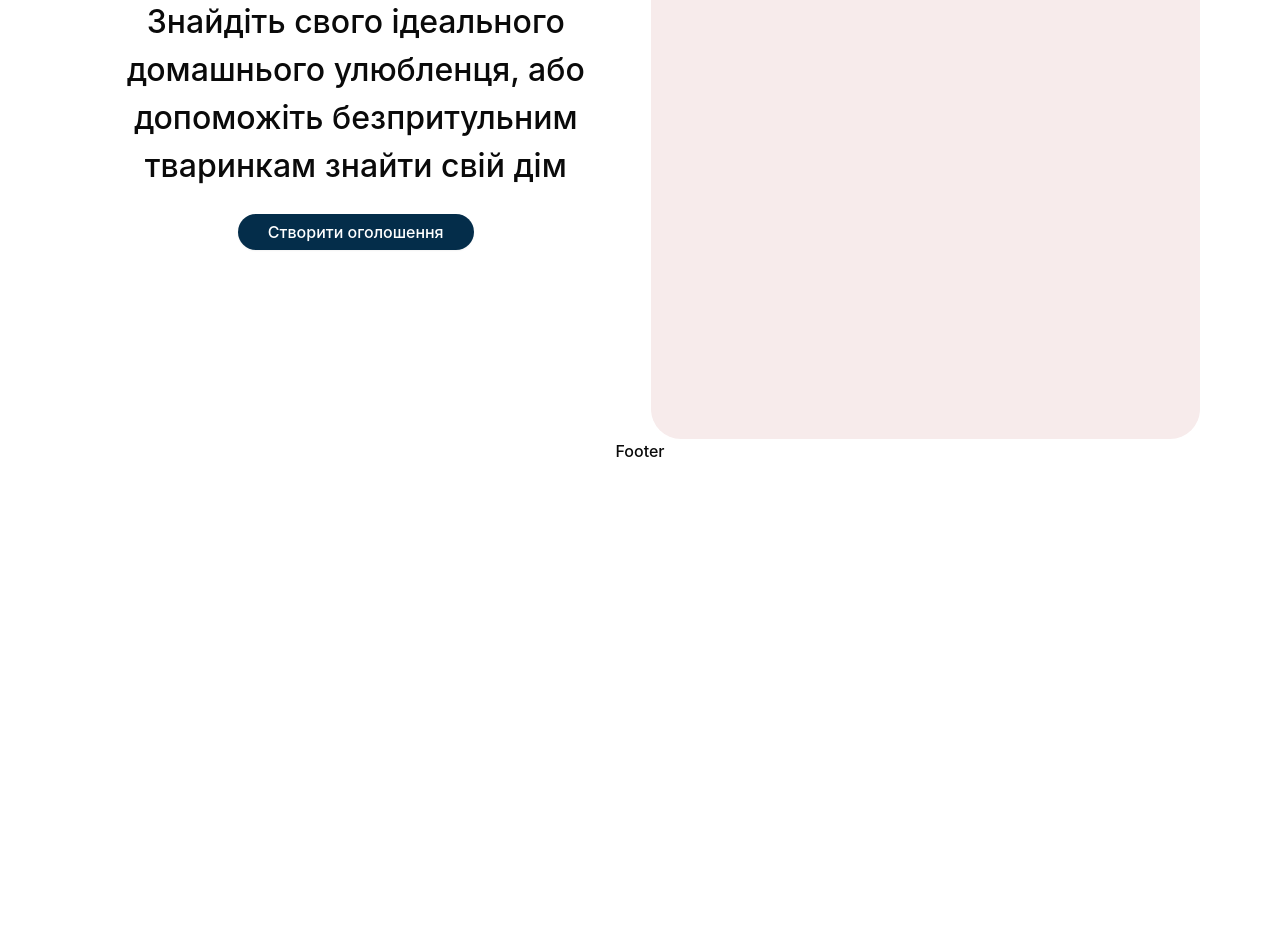
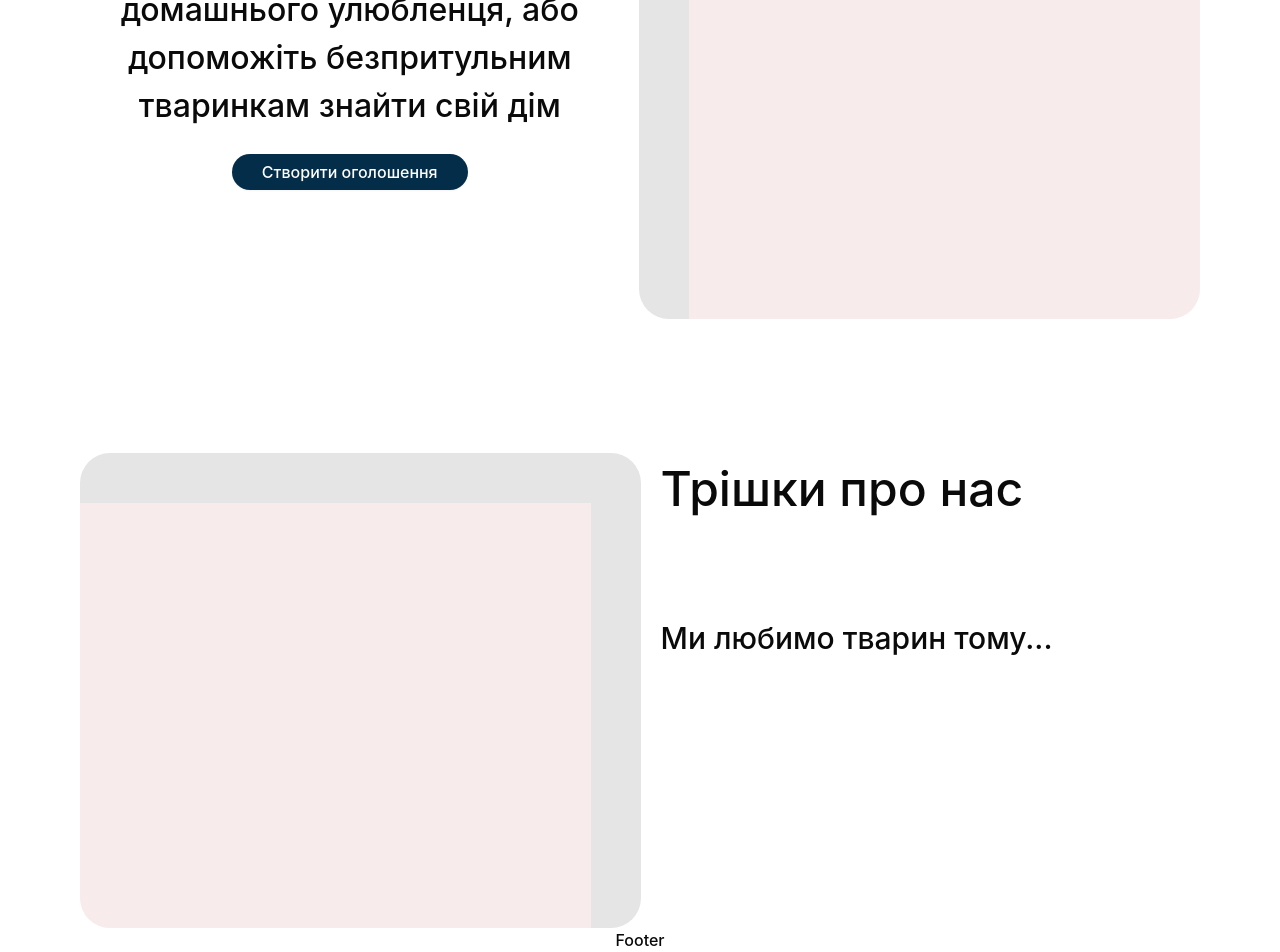
Before and after one commit to Dim-Tvarin/frontend, a React (Vite) app: page / in a window 1280 px wide. Shown: the part 351-1303 px from the top of the page. Before the commit the page ends 814 px from the top, so only its background shows below. Built offline with nearby package versions, Linux system fonts and the light colour scheme.

Commit message:
feat: add second section ad Home page

```diff
--- a/src/pages/Home.tsx
+++ b/src/pages/Home.tsx
@@ -11,7 +11,15 @@ export const Home = () => {
             <Link to="/lookfor">Створити оголошення</Link>
           </CustomButton>
         </div>
-        <div className="h-[630px] w-[557px] bg-[#f7ebeb] rounded-[30px]"></div>
+        <div className="h-[510px] w-[580px] bg-[#f7ebeb] rounded-[30px]  border-l-[50px] border-t-[50px]"></div>
+      </section>
+
+      <section className="flex flex-row gap-[20px] mt-[134px]">
+        <div className="h-[475px] w-[580px] bg-[#f7ebeb] rounded-[30px] border-r-[50px] border-t-[50px]"></div>
+        <div className="flex flex-col gap-[24px] justify-start w-2/4 items-start">
+          <h3 className="mb-[67px] text-[48px]">Трішки про нас</h3>
+          <p className="text-[30px]">Ми любимо тварин тому...</p>
+        </div>
 
       </section>
 
```
